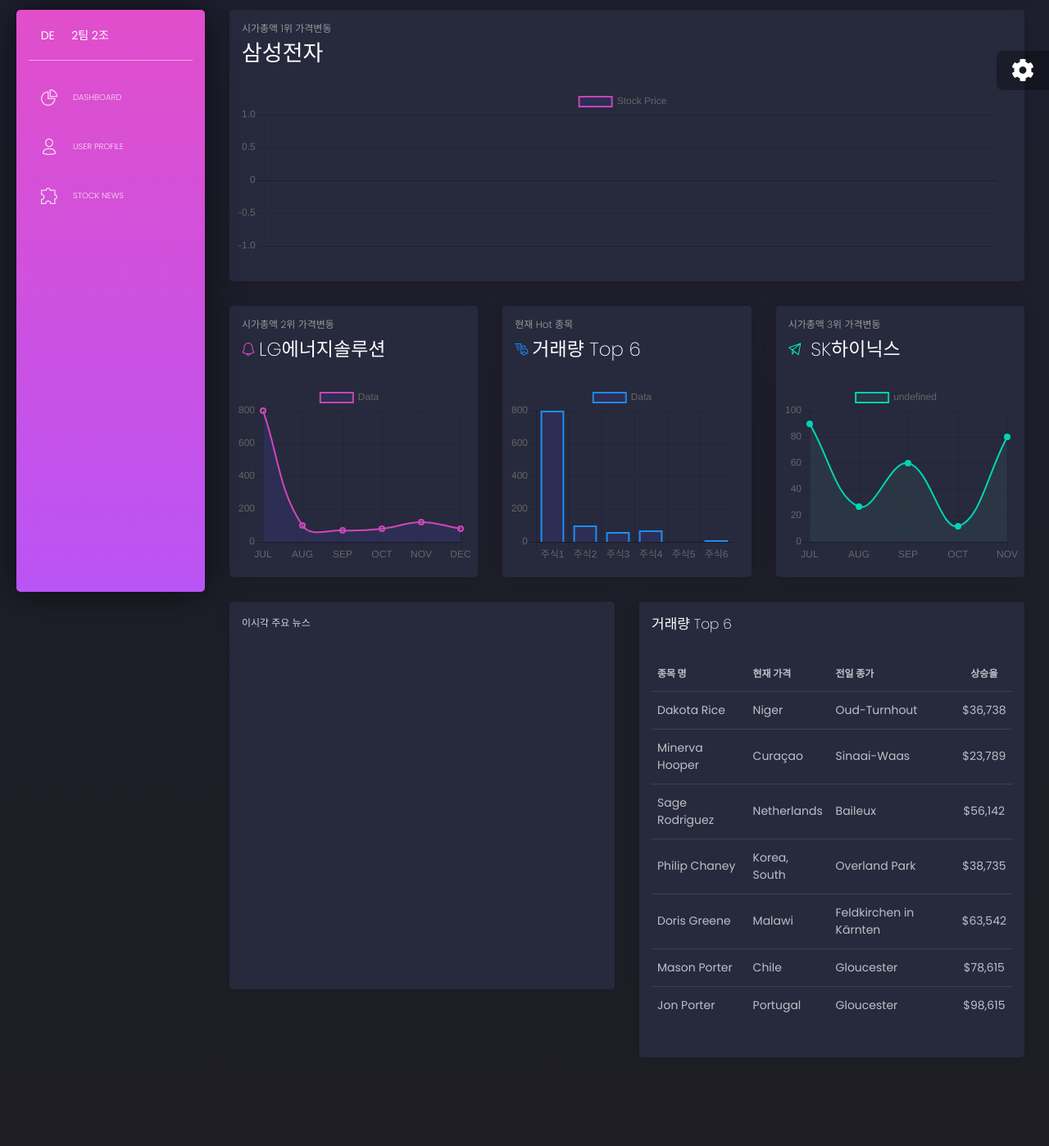
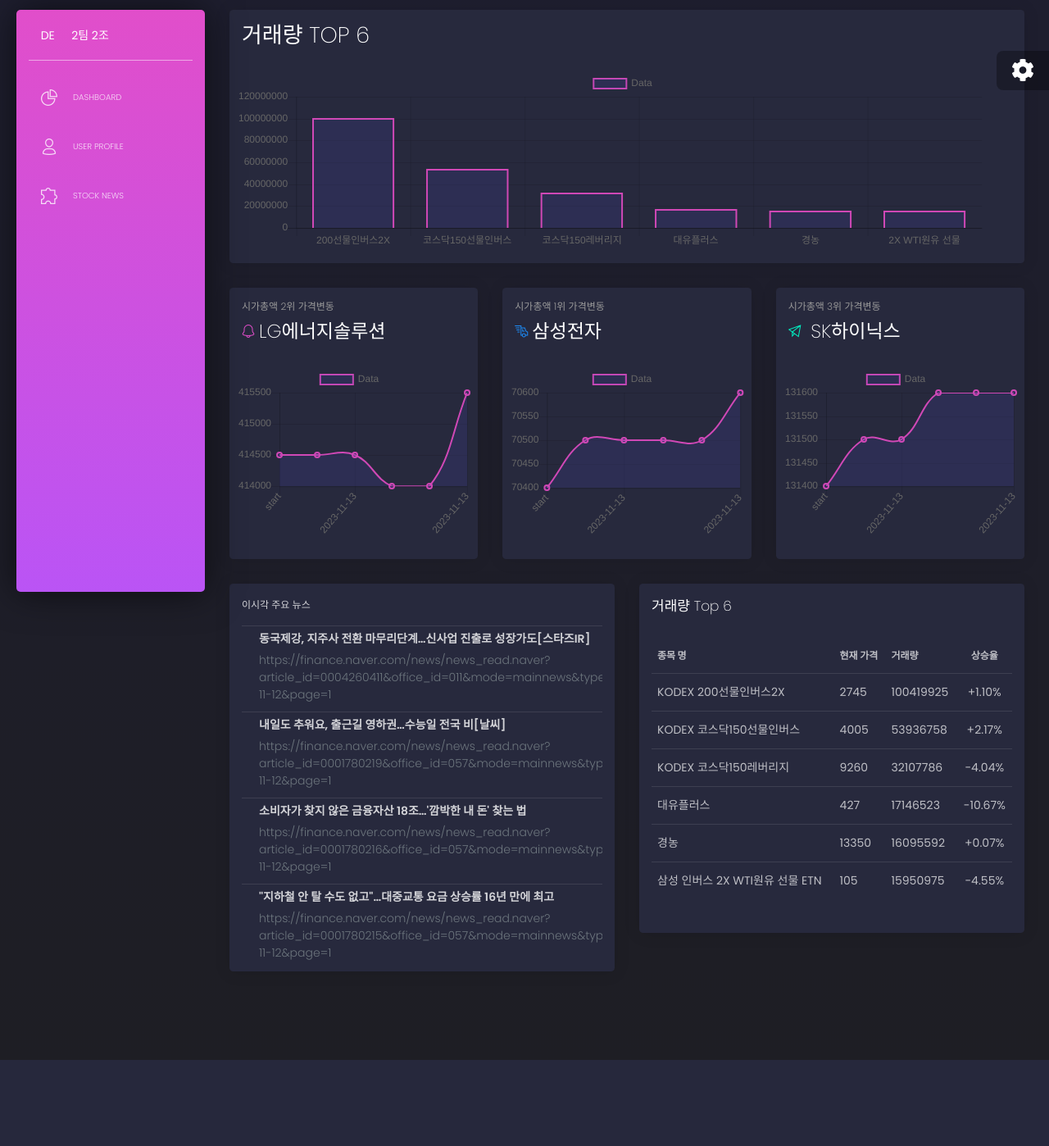
Before and after one commit to domestic-stockchart-devcourse/stockchart, a Django app: template apps/templates/home/index.html in a window 1280 px wide. Shown: the part 68-1466 px from the top of the page at 82% size. After the commit the page ends 1361 px from the top, so only its background shows below. Run offline with Django 4.2, Linux system fonts and the light colour scheme; the template is opened without the code that fills it, so the values that code supplies are empty; some libraries are stand-ins or nearby versions.

Commit message:
hard_coding

```diff
--- a/apps/home/urls.py
+++ b/apps/home/urls.py
@@ -6,5 +6,4 @@ urlpatterns = [
     path('', views.index, name='home'),
     # Matches any html file
     re_path(r'^.*\.*', views.pages, name='pages'),
-    path('article-list/', views.article_list, name='article_list'),
 ]
--- a/apps/static/assets/js/mychart.js
+++ b/apps/static/assets/js/mychart.js
@@ -1,20 +1,21 @@
-// 메인 시총 1위 차트
-var ctx = document.getElementById("chartBig1").getContext("2d");
-var data = {
-  labels: [], // 서버에서 가져온 날짜 데이터로 업데이트
+// 함수 정의
+function createChart(ctx, labels, data, backgroundColor, borderColor) {
+  return new Chart(ctx, {
+    type: "line",
+    data: {
+      labels: labels,
       datasets: [
         {
-      label: "Stock Price",
+          label: "Data",
           fill: true,
-      backgroundColor: "rgba(72,72,176,0.2)",
-      borderColor: "#d048b6",
+          backgroundColor: backgroundColor,
+          borderColor: borderColor,
           borderWidth: 2,
-      data: [], // 서버에서 가져온 주식 가격 데이터로 업데이트
+          data: data,
         },
       ],
-};
-
-var options = {
+    },
+    options: {
       responsive: true,
       maintainAspectRatio: false,
       scales: {
@@ -29,47 +30,70 @@ var options = {
           },
         },
       },
-};
-
-var chart = new Chart(ctx, {
-  type: "line",
-  data: data,
-  options: options,
-});
-
-// 데이터 가져오기 및 그래프 업데이트
-function updateChart() {
-  $.get("/get_stock_prices/", function (data) {
-    chart.data.labels = data.labels;
-    chart.data.datasets[0].data = data.data;
-    chart.update();
+    },
   });
 }
+var chart1 = createChart(
+  document.getElementById("chart1").getContext("2d"),
+  [
+    "start",
+    "2023-11-13",
+    "2023-11-13",
+    "2023-11-13",
+    "2023-11-13",
+    "2023-11-13",
+  ], // 초기 라벨
+  [70400, 70500, 70500, 70500, 70500, 70600], // 초기 데이터
+  "rgba(72,72,176,0.2)",
+  "#d048b6"
+);
+var chart2 = createChart(
+  document.getElementById("chart2").getContext("2d"),
+  [
+    "start",
+    "2023-11-13",
+    "2023-11-13",
+    "2023-11-13",
+    "2023-11-13",
+    "2023-11-13",
+  ], // 초기 라벨
+  [414500, 414500, 414500, 414000, 414000, 415500], // 초기 데이터
+  "rgba(72,72,176,0.2)",
+  "#d048b6"
+);
+var chart4 = createChart(
+  document.getElementById("chart4").getContext("2d"),
+  [
+    "start",
+    "2023-11-13",
+    "2023-11-13",
+    "2023-11-13",
+    "2023-11-13",
+    "2023-11-13",
+  ], // 초기 라벨
+  [131400, 131500, 131500, 131600, 131600, 131600], // 초기 데이터
+  "rgba(72,72,176,0.2)",
+  "#d048b6"
+);
 
-// 초기 그래프 업데이트
-updateChart();
-
-// 주기적으로 그래프 업데이트
-setInterval(updateChart, 6000); // 예: 60초마다 업데이트
-
-// 시총 2위 차트
-var ctx = document.getElementById("chartLinePurple").getContext("2d");
-
-var data = {
-  labels: ["JUL", "AUG", "SEP", "OCT", "NOV", "DEC"],
+// 함수 정의
+function createbarChart(ctx, labels, data, backgroundColor, borderColor) {
+  return new Chart(ctx, {
+    type: "bar",
+    data: {
+      labels: labels,
       datasets: [
         {
           label: "Data",
           fill: true,
-      backgroundColor: "rgba(72,72,176,0.2)",
-      borderColor: "#d048b6",
+          backgroundColor: backgroundColor,
+          borderColor: borderColor,
           borderWidth: 2,
-      data: [800, 100, 70, 80, 120, 80],
+          data: data,
         },
       ],
-};
-
-var options = {
+    },
+    options: {
       responsive: true,
       maintainAspectRatio: false,
       scales: {
@@ -84,98 +108,41 @@ var options = {
           },
         },
       },
-};
+    },
+  });
+}
+var chart3 = createbarChart(
+  document.getElementById("Top_six").getContext("2d"),
+  [
+    "200선물인버스2X",
+    "코스닥150선물인버스",
+    "코스닥150레버리지",
+    "대유플러스",
+    "경농",
+    "2X WTI원유 선물",
+  ], // 초기 라벨
+  [100419925, 53936758, 32107786, 17146523, 16095592, 15950975], // 초기 데이터
+  "rgba(72,72,176,0.2)",
+  "#d048b6"
+);
 
-var chart = new Chart(ctx, {
-  type: "line",
-  data: data,
-  options: options,
-});
+// mychart.js
 
-// 거래량 TOP 6 차트
-var ctx = document.getElementById("Top_six").getContext("2d");
+function updateChartData() {
+  fetch("api/stock-prices/?stock_name=삼성전자")
+    .then((response) => response.json())
+    .then((data) => {
+      console.log(data); // 데이터 콘솔에 출력
+      // 나머지 데이터 업데이트 코드
+      chart.data.labels = data.labels;
+      chart.data.datasets[0].data = data.data;
+      chart.update();
+    })
+    .catch((error) => console.error("데이터 업데이트 실패:", error));
+}
 
-var data = {
-  labels: ["주식1", "주식2", "주식3", "주식4", "주식5", "주식6"],
-  datasets: [
-    {
-      label: "Data",
-      fill: true,
-      backgroundColor: "rgba(72,72,176,0.2)",
-      borderColor: "#1f8ef1",
-      borderWidth: 2,
-      borderDash: [],
-      borderDashOffset: 0.0,
-      data: [800, 100, 60, 70, 2, 9],
-    },
-  ],
-};
+// 초기 데이터 가져오기
+updateChartData();
 
-var options = {
-  responsive: true,
-  maintainAspectRatio: false,
-  scales: {
-    x: {
-      grid: {
-        display: false,
-      },
-    },
-    y: {
-      grid: {
-        display: false,
-      },
-    },
-  },
-};
-
-var chart = new Chart(ctx, {
-  type: "bar",
-  data: data,
-  options: options,
-});
-
-// 시총 3위 차트
-var ctxGreen = document.getElementById("chartLineGreen").getContext("2d");
-
-var data = {
-  labels: ["JUL", "AUG", "SEP", "OCT", "NOV"],
-  datasets: [
-    {
-      fill: true,
-      backgroundColor: "rgba(66,134,121,0.15)",
-      borderColor: "#00d6b4",
-      borderWidth: 2,
-      borderDash: [],
-      borderDashOffset: 0.0,
-      pointBackgroundColor: "#00d6b4",
-      pointBorderColor: "rgba(255,255,255,0)",
-      pointHoverBackgroundColor: "#00d6b4",
-      pointBorderWidth: 20,
-      pointHoverRadius: 4,
-      pointHoverBorderWidth: 15,
-      pointRadius: 4,
-      data: [90, 27, 60, 12, 80],
-    },
-  ],
-};
-var options = {
-  responsive: true,
-  maintainAspectRatio: false,
-  scales: {
-    x: {
-      grid: {
-        display: false,
-      },
-    },
-    y: {
-      grid: {
-        display: false,
-      },
-    },
-  },
-};
-var myChart = new Chart(ctxGreen, {
-  type: "line",
-  data: data,
-  options: options,
-});
+// 일정한 주기로 데이터 업데이트
+setInterval(updateChartData, 6000); // 60초마다 업데이트 (원하는 주기로 변경 가능)
--- a/apps/templates/home/index.html
+++ b/apps/templates/home/index.html
@@ -10,14 +10,13 @@
         <div class="card-header">
           <div class="row">
             <div class="col-sm-6 text-left">
-              <h5 class="card-category">시가총액 1위 가격변동</h5>
-              <h2 class="card-title">삼성전자</h2>
+              <h2 class="card-title">거래량 TOP 6</h2>
             </div>
           </div>
         </div>
         <div class="card-body">
           <div class="chart-area">
-            <canvas id="chartBig1"></canvas>
+            <canvas id="Top_six"></canvas>
           </div>
         </div>
       </div>
@@ -34,7 +33,7 @@
         </div>
         <div class="card-body">
           <div class="chart-area">
-            <canvas id="chartLinePurple"></canvas>
+            <canvas id="chart2"></canvas>
           </div>
         </div>
       </div>
@@ -42,14 +41,14 @@
     <div class="col-lg-4">
       <div class="card card-chart">
         <div class="card-header">
-          <h5 class="card-category">현재 Hot 종목</h5>
+          <h5 class="card-category">시가총액 1위 가격변동</h5>
           <h3 class="card-title">
-            <i class="tim-icons icon-delivery-fast text-info"></i>거래량 Top 6
+            <i class="tim-icons icon-delivery-fast text-info"></i>삼성전자
           </h3>
         </div>
         <div class="card-body">
           <div class="chart-area">
-            <canvas id="Top_six"></canvas>
+            <canvas id="chart1"></canvas>
           </div>
         </div>
       </div>
@@ -64,7 +63,7 @@
         </div>
         <div class="card-body">
           <div class="chart-area">
-            <canvas id="chartLineGreen"></canvas>
+            <canvas id="chart4"></canvas>
           </div>
         </div>
       </div>
@@ -76,19 +75,56 @@
         <div class="card-header">
           <h6 class="title d-inline">이시각 주요 뉴스</h6>
         </div>
-        <div class="card-body">
+        <div class="card-body" id="data-display">
           <div class="table-full-width table-responsive">
             <table class="table">
               <tbody>
-                {% for item in article_list %}
                 <tr>
                   <td></td>
                   <td>
-                    <p class="title">{{ item.headline }}</p>
-                    <p class="text-muted">{{ item.article_url }}</p>
+                    <p class="title">
+                      동국제강, 지주사 전환 마무리단계…신사업 진출로
+                      성장가도[스타즈IR]
+                    </p>
+                    <p class="text-muted">
+                      https://finance.naver.com/news/news_read.naver?article_id=0004260411&office_id=011&mode=mainnews&type=&date=2023-11-12&page=1
+                    </p>
                   </td>
                 </tr>
-                {% endfor %}
+                <tr>
+                  <td></td>
+                  <td>
+                    <p class="title">
+                      내일도 추워요, 출근길 영하권…수능일 전국 비[날씨]
+                    </p>
+                    <p class="text-muted">
+                      https://finance.naver.com/news/news_read.naver?article_id=0001780219&office_id=057&mode=mainnews&type=&date=2023-11-12&page=1
+                    </p>
+                  </td>
+                </tr>
+                <tr>
+                  <td></td>
+                  <td>
+                    <p class="title">
+                      소비자가 찾지 않은 금융자산 18조…'깜박한 내 돈' 찾는 법
+                    </p>
+                    <p class="text-muted">
+                      https://finance.naver.com/news/news_read.naver?article_id=0001780216&office_id=057&mode=mainnews&type=&date=2023-11-12&page=1
+                    </p>
+                  </td>
+                </tr>
+                <tr>
+                  <td></td>
+                  <td>
+                    <p class="title">
+                      "지하철 안 탈 수도 없고"…대중교통 요금 상승률 16년 만에
+                      최고
+                    </p>
+                    <p class="text-muted">
+                      https://finance.naver.com/news/news_read.naver?article_id=0001780215&office_id=057&mode=mainnews&type=&date=2023-11-12&page=1
+                    </p>
+                  </td>
+                </tr>
               </tbody>
             </table>
           </div>
@@ -107,52 +143,46 @@
                 <tr>
                   <th>종목 명</th>
                   <th>현재 가격</th>
-                  <th>전일 종가</th>
+                  <th>거래량</th>
                   <th class="text-center">상승율</th>
                 </tr>
               </thead>
               <tbody>
                 <tr>
-                  <td>Dakota Rice</td>
-                  <td>Niger</td>
-                  <td>Oud-Turnhout</td>
-                  <td class="text-center">$36,738</td>
+                  <td>KODEX 200선물인버스2X</td>
+                  <td>2745</td>
+                  <td>100419925</td>
+                  <td class="text-center">+1.10%</td>
                 </tr>
                 <tr>
-                  <td>Minerva Hooper</td>
-                  <td>Curaçao</td>
-                  <td>Sinaai-Waas</td>
-                  <td class="text-center">$23,789</td>
+                  <td>KODEX 코스닥150선물인버스</td>
+                  <td>4005</td>
+                  <td>53936758</td>
+                  <td class="text-center">+2.17%</td>
                 </tr>
                 <tr>
-                  <td>Sage Rodriguez</td>
-                  <td>Netherlands</td>
-                  <td>Baileux</td>
-                  <td class="text-center">$56,142</td>
+                  <td>KODEX 코스닥150레버리지</td>
+                  <td>9260</td>
+                  <td>32107786</td>
+                  <td class="text-center">-4.04%</td>
                 </tr>
                 <tr>
-                  <td>Philip Chaney</td>
-                  <td>Korea, South</td>
-                  <td>Overland Park</td>
-                  <td class="text-center">$38,735</td>
+                  <td>대유플러스</td>
+                  <td>427</td>
+                  <td>17146523</td>
+                  <td class="text-center">-10.67%</td>
                 </tr>
                 <tr>
-                  <td>Doris Greene</td>
-                  <td>Malawi</td>
-                  <td>Feldkirchen in Kärnten</td>
-                  <td class="text-center">$63,542</td>
+                  <td>경농</td>
+                  <td>13350</td>
+                  <td>16095592</td>
+                  <td class="text-center">+0.07%</td>
                 </tr>
                 <tr>
-                  <td>Mason Porter</td>
-                  <td>Chile</td>
-                  <td>Gloucester</td>
-                  <td class="text-center">$78,615</td>
-                </tr>
-                <tr>
-                  <td>Jon Porter</td>
-                  <td>Portugal</td>
-                  <td>Gloucester</td>
-                  <td class="text-center">$98,615</td>
+                  <td>삼성 인버스 2X WTI원유 선물 ETN</td>
+                  <td>105</td>
+                  <td>15950975</td>
+                  <td class="text-center">-4.55%</td>
                 </tr>
               </tbody>
             </table>
@@ -166,13 +196,4 @@
 {% endblock content %}
 
 <!-- Specific Page JS goes HERE  -->
-{% block javascripts %}
-
-<script>
-  $(document).ready(function () {
-    // Javascript method's body can be found in assets/js/demos.js
-    demo.initDashboardPageCharts();
-  });
-</script>
-
-{% endblock javascripts %}
+{% block javascripts %} {% endblock javascripts %}
--- a/stockchart/urls.py
+++ b/stockchart/urls.py
@@ -6,7 +6,7 @@ from app.views import LatestArticlesView, LatestTradingVolumesView, StockPricesV
 urlpatterns = [
     path('admin/', admin.site.urls),
     path("", include("apps.home.urls")),
-    path('latest-articles/', LatestArticlesView.as_view(), name='latest-articles'),
-    path('latest-trading-volumes/', LatestTradingVolumesView.as_view(), name='latest-trading-volumes'),
-    path('stock-prices/', StockPricesView.as_view(), name='stock-prices'),
+    path('api/latest-articles/', LatestArticlesView.as_view(), name='latest-articles'),
+    path('api/latest-trading-volumes/', LatestTradingVolumesView.as_view(), name='latest-trading-volumes'),
+    path('api/stock-prices/', StockPricesView.as_view(), name='stock-prices'),
 ]
```
Also changed, not shown: apps/home/views.py (+17 -11 lines). Lines whose indentation alone changed are shown as unchanged.
